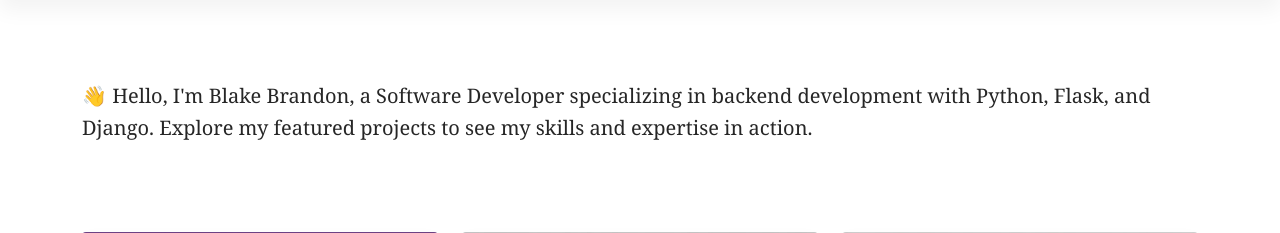
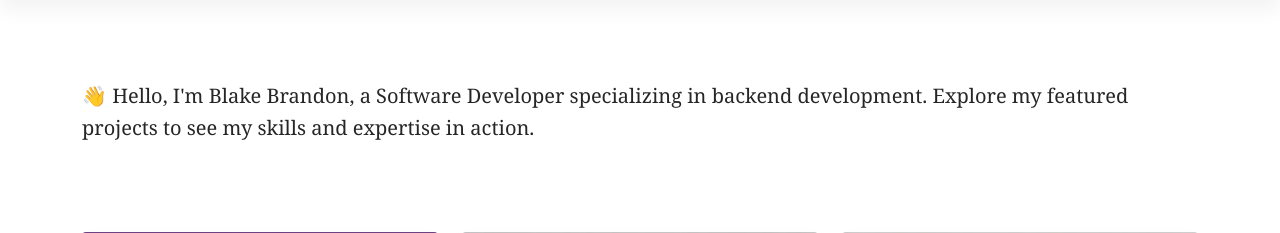
Before and after one commit to blakebrandon-hub/Portfolio-Website, a Flask app: page / in a window 1280 px wide. Shown: the part 81-314 px from the top of the page. Run offline with Flask 3, Linux system fonts and the light colour scheme; some libraries are stand-ins or nearby versions.

Commit message:
Update index.html

```diff
--- a/templates/index.html
+++ b/templates/index.html
@@ -60,7 +60,7 @@
 <div id="intro" class="container py-4 my-5 text-dark">
 
   <p class="lead mt-2" style="font-family: 'Georgia', serif; width: 100%;">
-    👋 Hello, I'm <strong>Blake Brandon</strong>, a Software Developer specializing in backend development with Python, Flask, and Django. Explore my featured projects to see my skills and expertise in action.
+    👋 Hello, I'm <strong>Blake Brandon</strong>, a Software Developer specializing in backend development. Explore my featured projects to see my skills and expertise in action.
   </p>
 </div>
 
```
